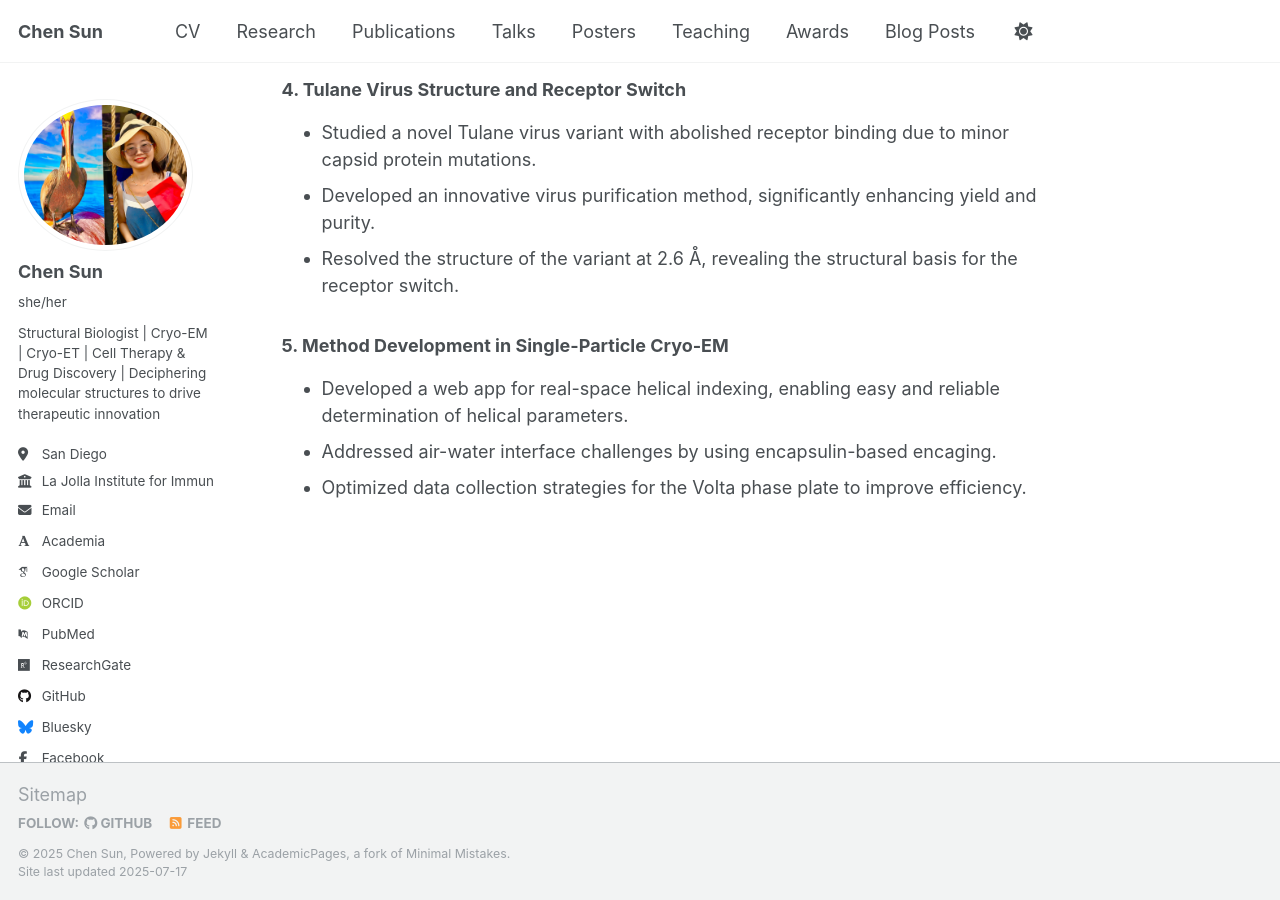
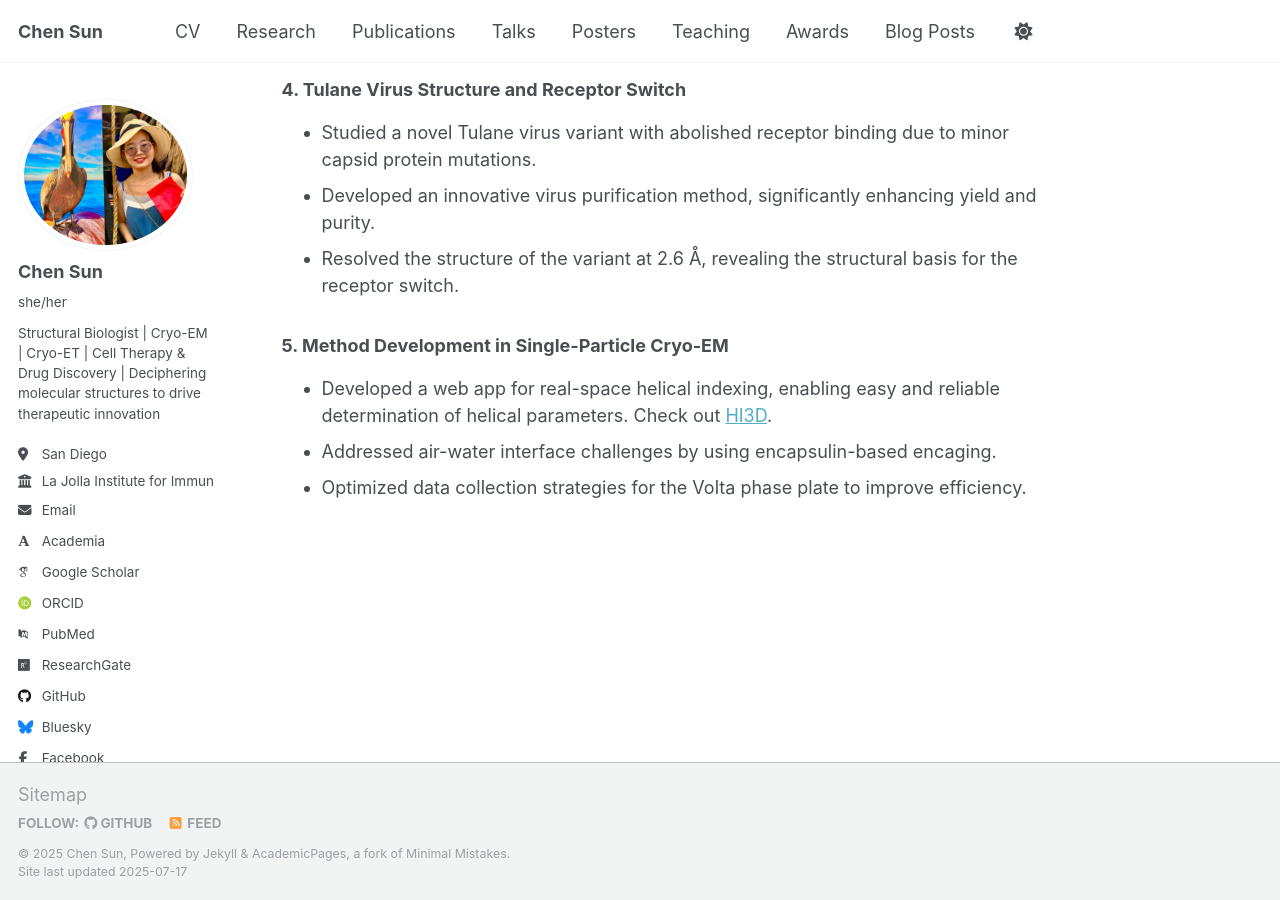
Before and after one commit to sun647/sun647.github.io, a Jekyll site: the page built from _pages/research.md, in a window 1280 px wide and 900 px high, scrolled down 3452 px. Built offline with Jekyll 4.4.1, drawn with Linux system fonts in a browser that asks for light colours; some web fonts are replaced; a script that is not in the unit is left out.

Commit message:
Update research.md

```diff
--- a/_pages/research.md
+++ b/_pages/research.md
@@ -65,6 +65,6 @@ author_profile: true
 - Resolved the structure of the variant at 2.6 Å, revealing the structural basis for the receptor switch.
 
 ### 5. Method Development in Single-Particle Cryo-EM
-- Developed a web app for real-space helical indexing, enabling easy and reliable determination of helical parameters.
+- Developed a web app for real-space helical indexing, enabling easy and reliable determination of helical parameters. Check out [HI3D](https://helical-indexing-hi3d.streamlit.app/).
 - Addressed air-water interface challenges by using encapsulin-based encaging.
 - Optimized data collection strategies for the Volta phase plate to improve efficiency.
```
